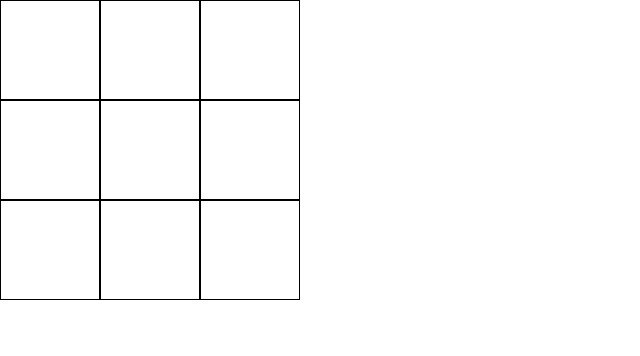
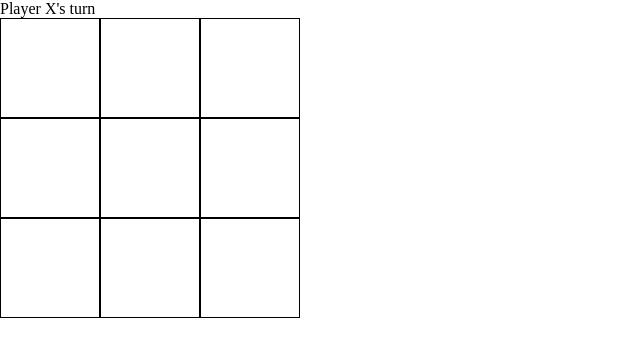
Before and after one commit to AltayHodo/odin-tic-tac-toe, a plain HTML site: page index.html in a window 1280 px wide. Shown: the whole page, without its empty margins (0-640 px from the left). Drawn offline with Linux system fonts and the light colour scheme.

Commit message:
Add current turn display

```diff
--- a/index.html
+++ b/index.html
@@ -8,6 +8,7 @@
   <script src="script.js" defer></script>
 </head>
 <body>
+  <div class="current-turn"></div>
   <div class="board-container"></div>
   <div class="winner-display"></div>
 </body>
--- a/script.js
+++ b/script.js
@@ -69,6 +69,7 @@ const DOMController = (function () {
       boardContainer.appendChild(boardItem);
     });
     bindEvents();
+    updateCurrentTurn();
   };
 
   const bindEvents = () => {
@@ -84,6 +85,11 @@ const DOMController = (function () {
         }
       });
     });
+  };
+
+  const updateCurrentTurn = () => {
+    const currentTurn = document.querySelector('.current-turn');
+    currentTurn.textContent = `Player ${Game.getCurrentPlayer()}'s turn`;
   };
 
   const updateWinDisplay = (result = 'tie') => {
@@ -107,6 +113,7 @@ const DOMController = (function () {
     winDisplay.innerHTML = '';
   };
 
+
   return { render, updateWinDisplay };
 })();
 
```
